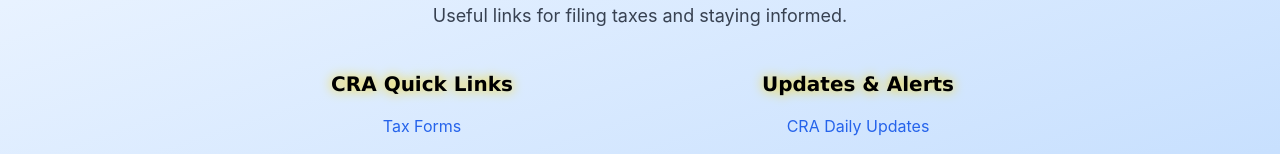
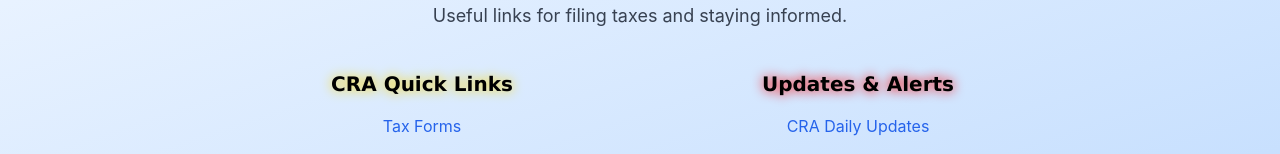
Before and after one commit to abedhasan79/Payroll-Landing-page, a React (Create React App) app: page /checklist in a window 1280 px wide. Shown: the part 570-724 px from the top of the page. Built offline with nearby package versions, Linux system fonts and the light colour scheme.

Commit message:
color change

```diff
--- a/src/components/CraLinks.jsx
+++ b/src/components/CraLinks.jsx
@@ -57,7 +57,7 @@
           </div>
 
           <div>
-            <h3 className="text-xl font-semibold mb-4 text-grey-600  font-bold font-verdana" style={{ textShadow: '0 0 12px rgb(255, 215, 0)' }}>Updates & Alerts</h3>
+            <h3 className="text-xl font-semibold mb-4 text-grey-600  font-bold font-verdana" style={{ textShadow: '0 0 12px rgb(252, 7, 7)' }}>Updates & Alerts</h3>
             <ul className="space-y-3">
               {otherLinks.map((link, idx) => (
                 <li key={idx}>
```
